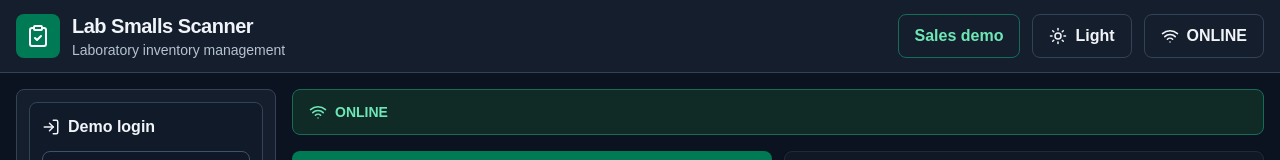
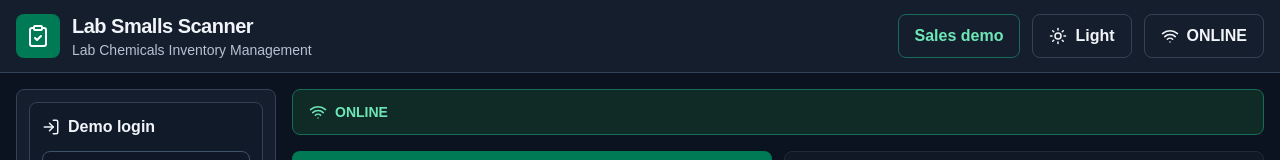
Before and after one commit to normatre/lab-smalls, a Next.js app: page / in a window 1280 px wide. Shown: the top 160 px of the page. Built offline with nearby package versions, Linux system fonts and the light colour scheme.

Commit message:
Update inventory management tagline

```diff
--- a/src/app/page.tsx
+++ b/src/app/page.tsx
@@ -190,7 +190,7 @@ export default function HomePage() {
       <header className="app-header sticky top-0 z-30 border-b border-slate-200 bg-white/95 backdrop-blur">
         <div className="mx-auto flex max-w-7xl items-center gap-3 px-4 py-3">
           <div className="flex h-11 w-11 items-center justify-center rounded-lg bg-emerald-700 text-white"><ClipboardCheck size={24} /></div>
-          <div className="min-w-0 flex-1"><h1 className="truncate text-xl font-bold tracking-tight">Lab Smalls Scanner</h1><p className="text-sm text-slate-600">Laboratory inventory management</p></div>
+          <div className="min-w-0 flex-1"><h1 className="truncate text-xl font-bold tracking-tight">Lab Smalls Scanner</h1><p className="text-sm text-slate-600">Lab Chemicals Inventory Management</p></div>
           {!demoMode && <button onClick={openSalesDemo} className="touch-button min-h-10 shrink-0 border border-emerald-300 bg-white px-3 text-sm font-bold text-emerald-800">Sales demo</button>}
           <button type="button" onClick={() => setDarkTheme((current) => { const next = !current; document.documentElement.dataset.theme = next ? "dark" : "light"; try { localStorage.setItem(themeStorageKey, next ? "dark" : "light"); } catch { /* Theme still applies for this session. */ } return next; })} className="touch-button min-h-10 shrink-0 border border-slate-300 bg-white px-3 text-sm font-semibold" aria-label={`Switch to ${darkTheme ? "light" : "dark"} theme`} title={`Switch to ${darkTheme ? "light" : "dark"} theme`}>{darkTheme ? <Sun size={18} /> : <Moon size={18} />}<span className="hidden sm:inline">{darkTheme ? "Light" : "Dark"}</span></button>
           <button onClick={() => setOnline((value) => !value)} className="touch-button hidden border border-slate-300 bg-white text-sm font-semibold sm:flex">{online ? <Wifi size={18} /> : <WifiOff size={18} />}{online ? "ONLINE" : "OFFLINE"}</button>
```
